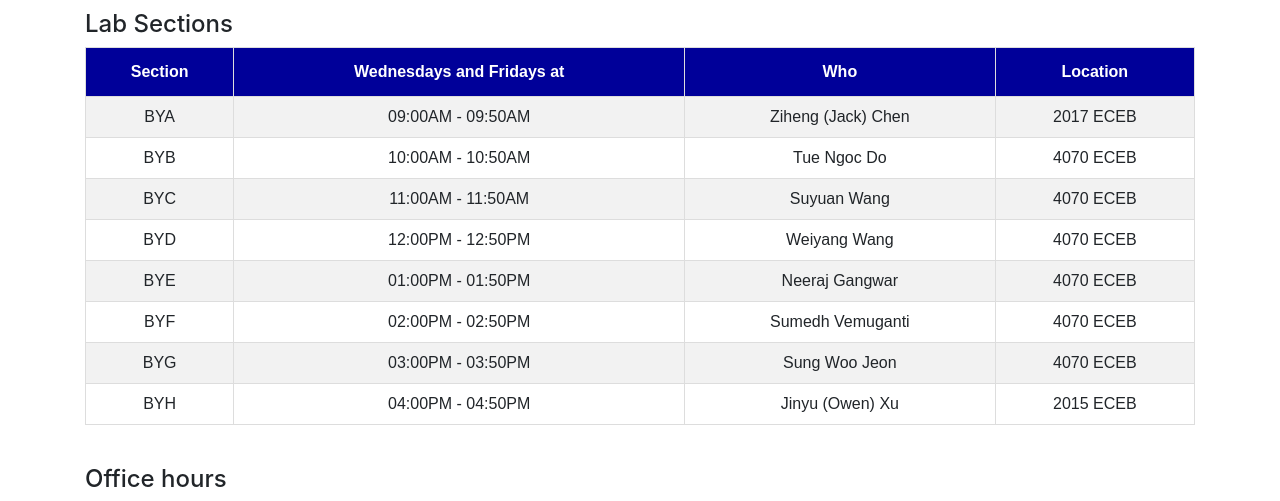
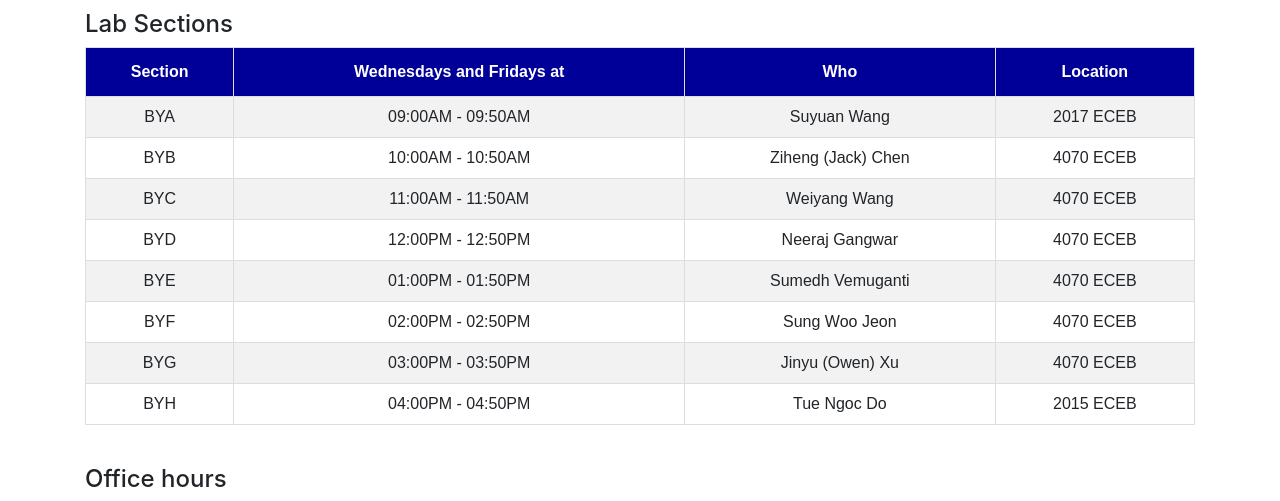
Before and after one commit to UIUC-ECE374B/su25, a Jekyll site: the page built from office_hours.md, in a window 1280 px wide. Shown: the part 395-896 px from the top of the page. Built offline with Jekyll 4.4.1, drawn with Linux system fonts in a browser that asks for light colours.

Commit message:
Revert "Mixed furing exam content"
This reverts commit 7420e4648fc3ecfd921c050e4995be77d5c35d2b.

```diff
--- a/_data/homework.yml
+++ b/_data/homework.yml
@@ -32,7 +32,7 @@
   assigned-date: 2024-10-04
   due-date: 2024-10-14
   questions-link: /materials/homeworks/hw4.pdf
-  solutions-link: /materials/homeworks/hw4_sol_2.pdf
+  solutions-link: /materials/homeworks/hw4_sol.pdf
 
 hw5:
   num: 5
--- a/office_hours.md
+++ b/office_hours.md
@@ -36,49 +36,49 @@
   <tr>
     <td> BYA </td>
     <td> 09:00AM - 09:50AM </td>
-    <td> Ziheng (Jack) Chen </td>
+    <td> Suyuan Wang </td>
     <td> 2017 ECEB </td>
   </tr>
   <tr>
     <td> BYB </td>
     <td> 10:00AM - 10:50AM </td>
-    <td> Tue Ngoc Do </td>
+    <td> Ziheng (Jack) Chen </td>
     <td> 4070 ECEB </td>
   </tr>
   <tr>
     <td> BYC </td>
     <td> 11:00AM - 11:50AM </td>
-    <td> Suyuan Wang </td>
+    <td> Weiyang Wang </td>
     <td> 4070 ECEB </td>
   </tr>
   <tr>
     <td> BYD </td>
     <td> 12:00PM - 12:50PM </td>
-    <td> Weiyang Wang </td>
+    <td> Neeraj Gangwar </td>
     <td> 4070 ECEB </td>
   </tr>
   <tr>
     <td> BYE </td>
     <td> 01:00PM - 01:50PM </td>
-    <td> Neeraj Gangwar</td>
+    <td> Sumedh Vemuganti</td>
     <td> 4070 ECEB </td>
   </tr>
   <tr>
     <td> BYF </td>
     <td> 02:00PM - 02:50PM </td>
-    <td> Sumedh Vemuganti </td>
+    <td> Sung Woo Jeon </td>
     <td> 4070 ECEB </td>
   </tr>
   <tr>
     <td> BYG </td>
     <td> 03:00PM - 03:50PM </td>
-    <td> Sung Woo Jeon  </td>
+    <td> Jinyu (Owen) Xu  </td>
     <td> 4070 ECEB </td>
   </tr>
   <tr>
     <td> BYH </td>
     <td> 04:00PM - 04:50PM </td>
-    <td> Jinyu (Owen) Xu </td>
+    <td> Tue Ngoc Do </td>
     <td> 2015 ECEB </td>
   </tr>
 </table>
```
Also changed, not shown: _labs/Lab13.md (+1 -1 lines), 2 other files.
